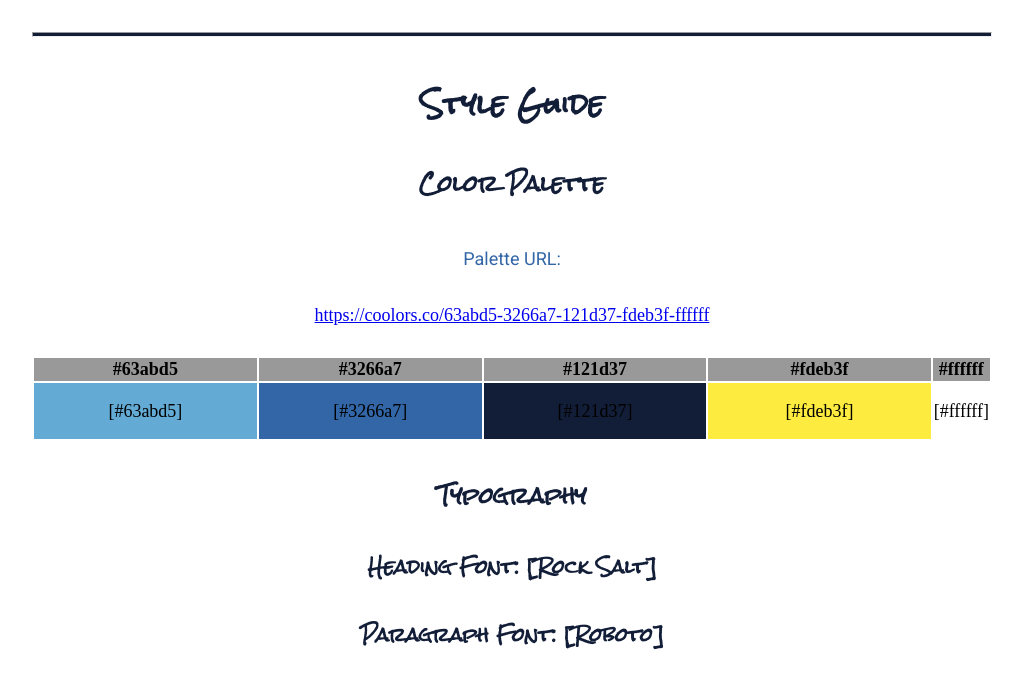
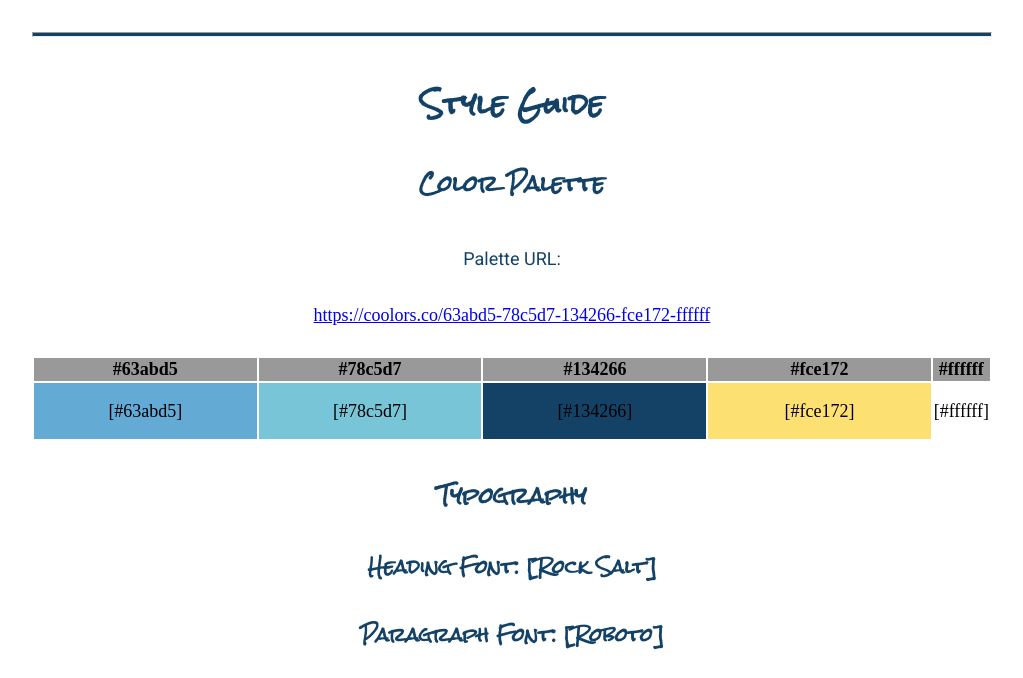
Before and after one commit to Danny051/wdd130-2, a plain HTML site: page wwr/site-plan-rafting.html in a window 1280 px wide. Shown: the part 1547-2225 px from the top of the page, without its empty margins (128-1151 px from the left). Drawn offline with Linux system fonts and the light colour scheme.

Commit message:
I added css

```diff
--- a/wwr/site-plan-rafting.html
+++ b/wwr/site-plan-rafting.html
@@ -44,23 +44,23 @@
 
     <!-- Copy and paste the URL to your finished palette below. Replace the href value that is there with yours. Make sure to paste it into both the href value and the content text of the <a> tag -->
     <p>Palette URL:</p>
-    <a href="https://coolors.co/63abd5-3266a7-121d37-fdeb3f-ffffff"
-      target="_blank">https://coolors.co/63abd5-3266a7-121d37-fdeb3f-ffffff</a>
+    <a href="https://coolors.co/63abd5-78c5d7-134266-fce172-ffffff"
+      target="_blank">https://coolors.co/63abd5-78c5d7-134266-fce172-ffffff</a>
 
     <table class="colors">
       <tr>
         <th>#63abd5</th>
-        <th>#3266a7</th>
-        <th>#121d37</th>
-        <th>#fdeb3f</th>
+        <th>#78c5d7</th>
+        <th>#134266</th>
+        <th>#fce172</th>
         <th>#ffffff</th>
       </tr>
       <!-- Replace the numbers in the boxes below with your hex color codes. Then switch to the site-plan.css file and change your colors there as well. -->
       <tr>
         <td class="primary">[#63abd5]</td>
-        <td class="secondary">[#3266a7]</td>
-        <td class="accent1">[#121d37]</td>
-        <td class="accent2">[#fdeb3f]</td>
+        <td class="secondary">[#78c5d7]</td>
+        <td class="accent1">[#134266]</td>
+        <td class="accent2">[#fce172]</td>
         <td class="accent3">[#ffffff]</td>
       </tr>
     </table>
--- a/wwr/styles/site-plan-rafting.css
+++ b/wwr/styles/site-plan-rafting.css
@@ -8,9 +8,9 @@ Fonts are separated by a & */
 :root {
   /* change the values below to your colors from your palette */
   --primary-color: #63abd5  ;
-  --secondary-color: #3266a7 ;
-  --accent1-color: #121d37;
-  --accent2-color: #fdeb3f;
+  --secondary-color: #78c5d7 ;
+  --accent1-color: #134266;
+  --accent2-color: #fce172;
   --accent3-color: #ffffff;
 
   /* change the values below to your chosen font(s) */
@@ -18,13 +18,13 @@ Fonts are separated by a & */
   --paragraph-font: Roboto, Helvetica, sans-serif;
 
   /* these colors below should be chosen from among your palette colors above */
-  --headline-color-on-white: #121d37;  /* headlines on a white background */
+  --headline-color-on-white: #134266;  /* headlines on a white background */
   --headline-color-on-color: #ffffff; /* headlines on a colored background */
-  --paragraph-color-on-white: #3266a7; /* paragraph text on a white background  */
+  --paragraph-color-on-white: #134266; /* paragraph text on a white background  */
   --paragraph-color-on-color: #ffffff; /* paragraph text on a colored background */
-  --paragraph-background-color: #3266a7;
-  --nav-link-color: #121d37;
-  --nav-background-color: #fdeb3f;
+  --paragraph-background-color: #134266;
+  --nav-link-color: #134266;
+  --nav-background-color: #fce172;
   --nav-hover-link-color: #ffffff;
   --nav-hover-background-color: #ffffff;
 }
--- a/wwr/styles/styles.css
+++ b/wwr/styles/styles.css
@@ -5,6 +5,16 @@
 
 nav a{
     text-align: center;
+    color: #fce172;
+    text-decoration: none;
+}
+
+.home-title{
+    color: #134266;
+}
+
+h4{
+    color: #ffffff;
 }
 
 #hero-msg h1, #hero-msg h4{
@@ -18,3 +28,78 @@ nav a{
 main section{
     text-align: center;
 }
+
+#background {
+    height: 725px;
+}
+
+body{
+    background-color: #63abd5;
+}
+
+header{
+    background-color: #134266;
+}
+nav a:hover{
+    background-color: #ffffff;
+    color: #134266;
+    text-decoration: underline;
+}
+
+.book, .join{
+    background-color: #ffffff;
+    color: #134266;
+    text-decoration: none;
+}
+
+.book:hover, .join:hover{
+    background-color: #fce172;
+    color: #ffffff;
+    text-decoration: underline;
+}
+
+#background{
+    background-color: #ffffff;
+}
+
+.msg{
+    background-color: #ffffff;
+}
+.msg h2{
+    color: #134266;
+}
+
+.msg p{
+    color: #134266;
+}
+
+footer{
+    background-color: #134266;
+    color: #fce172;
+}
+
+footer a{
+    color: #ffffff;
+    text-decoration: none;
+}
+
+footer a:hover{
+    color: #fce172;
+    text-decoration: underline;
+}
+
+footer p{
+    font-size: 1.2em;
+}
+
+.logo{
+    width: 80px;
+}
+
+.icon{
+     width: 80px;
+}
+
+#hero-img{
+    width: 100%;
+}
```
Also changed, not shown: wwr/index.html (+1 -0 lines).
